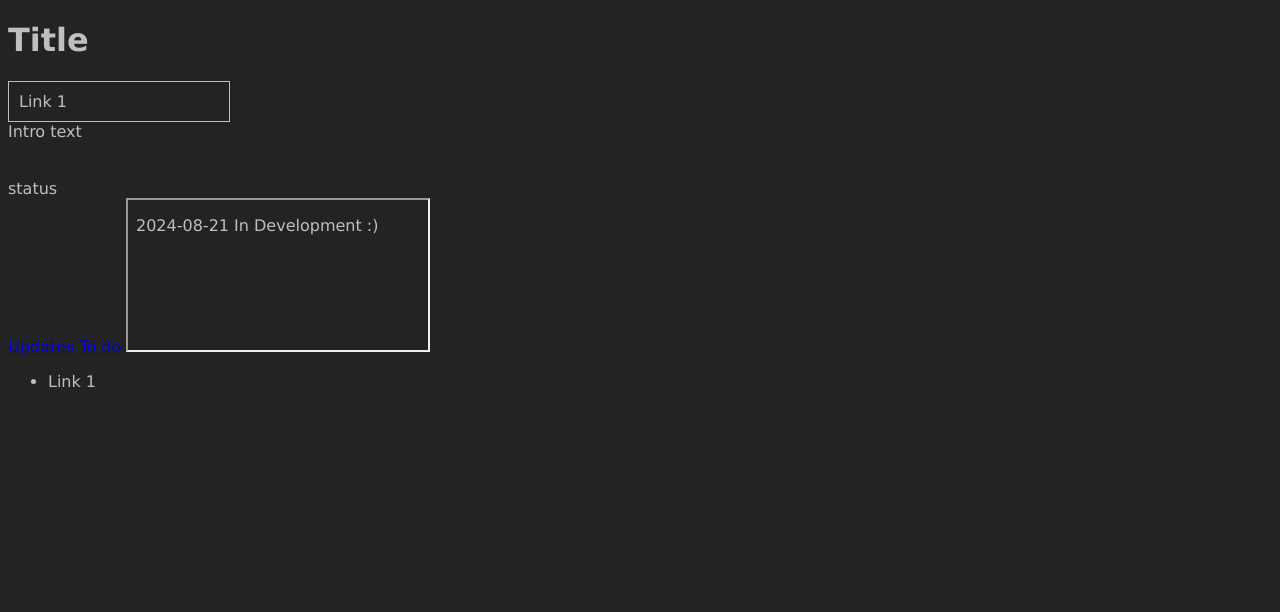
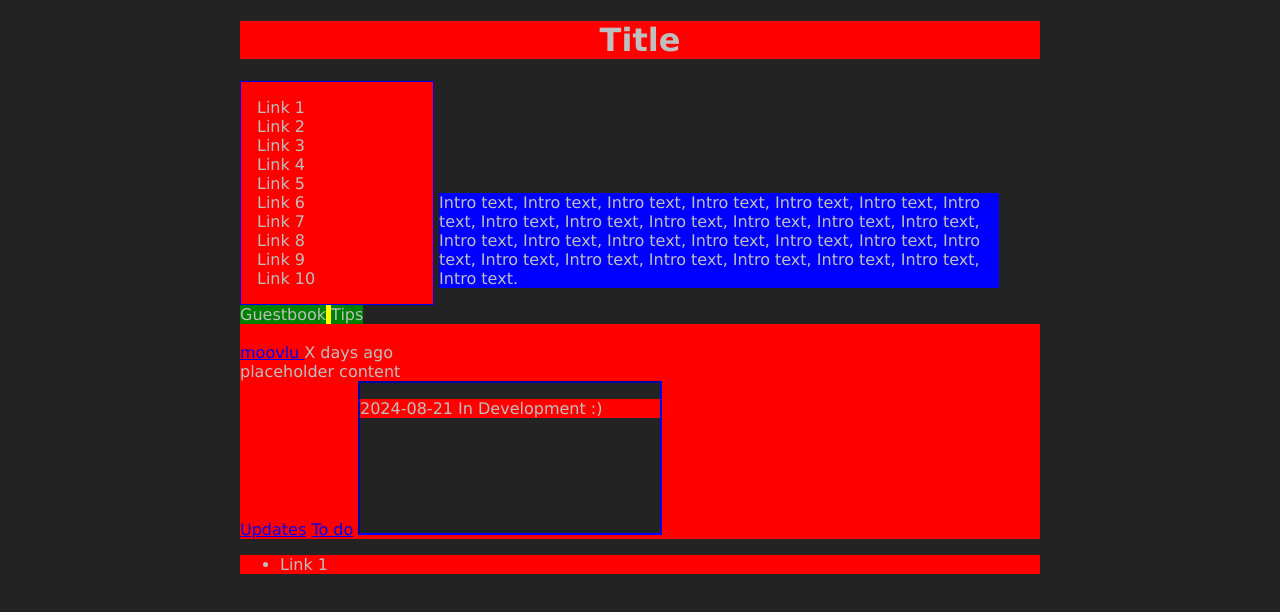
Before and after one commit to moovludev/my-site, a plain HTML site: page index.html in a window 1280 px wide. Drawn offline with Linux system fonts and the light colour scheme.

Commit message:
Applied test colours and alignment
+ Added a random colour to identify the sizes of elements easier
+ Applied heights, widths, and display types to adjust alignment
+ Added more representative placeholder text for each element

```diff
--- a/index.html
+++ b/index.html
@@ -9,7 +9,7 @@
     </head>
     <body>
         <!-- Main Page -->
-        <header>
+        <header class="title">
             <h1>Title</h1>
         </header>
 
@@ -17,18 +17,27 @@
             <!-- Page Navigation Links -->
             <ul>
                 <li>Link 1</li>
+                <li>Link 2</li>
+                <li>Link 3</li>
+                <li>Link 4</li>
+                <li>Link 5</li>
+                <li>Link 6</li>
+                <li>Link 7</li>
+                <li>Link 8</li>
+                <li>Link 9</li>
+                <li>Link 10</li>
             </ul>
         </nav>
 
-        <section>
+        <section class="introduction">
             <!-- Introduction -->
-            Intro text
+            Intro text, Intro text, Intro text, Intro text, Intro text, Intro text, Intro text, Intro text, Intro text, Intro text, Intro text, Intro text, Intro text, Intro text, Intro text, Intro text, Intro text, Intro text, Intro text, Intro text, Intro text, Intro text, Intro text, Intro text, Intro text, Intro text, Intro text.
         </section>
 
-        <div>
+        <div class="guestbook_and_tips">
             <!-- Guestbook and tips -->
-            <a><img src="" alt=""></a>
-            <a><img src="" alt=""></a>
+            <a><img src="" alt="">Guestbook</a>
+            <a><img src="" alt="">Tips</a>
         </div>
 
         <div>
@@ -38,7 +47,13 @@
 
         <div>
             <!-- Status -->
-             <a>status</a>
+            <div id="statuscafe-username">
+                <a href="https://status.cafe/users/moovlu" target="_blank">
+                    moovlu
+                </a>
+                X days ago
+            </div>
+            <div id="statuscafe-content">placeholder content</div>
         </div>
 
         <div>
--- a/styles/style.css
+++ b/styles/style.css
@@ -1,16 +1,31 @@
+/* Testing */
+* > * {
+  background-color: red;
+  border-color: blue;
+}
+
 body {
   background-color: rgb(35, 35, 35);
   color: rgb(191, 191, 191);
   font-family: Verdana, Geneva, Tahoma, sans-serif;
-  min-width: 500px;
+  min-width: 25em;
+  /* Page Centering */
+  max-width: 50em;
+  margin: auto;
   }
+
+/* Header */
+.title > h1 {
+  text-align: center;
+}
 
 /* Navbar styles */
 nav {
   border-style: solid;
   border-width: 1px;
-  padding: 10px;
-  width: 200px;
+  padding: 1em;
+  width: 10em;
+  display: inline-block;
 }
 
 nav ul {
@@ -25,3 +40,21 @@ nav li a {
   background-color: #ffffff;
   margin-bottom: 5px;
 }
+
+/* Introduction */
+.introduction {
+  background-color: blue;
+  display: inline-block;
+  width: 35em;
+
+}
+
+/* Guestbook and Tips */
+.guestbook_and_tips {
+  background-color: yellow;
+  display: inline;
+  /* Inline elements */
+  > a {
+    background-color: green;
+  }
+}
```
